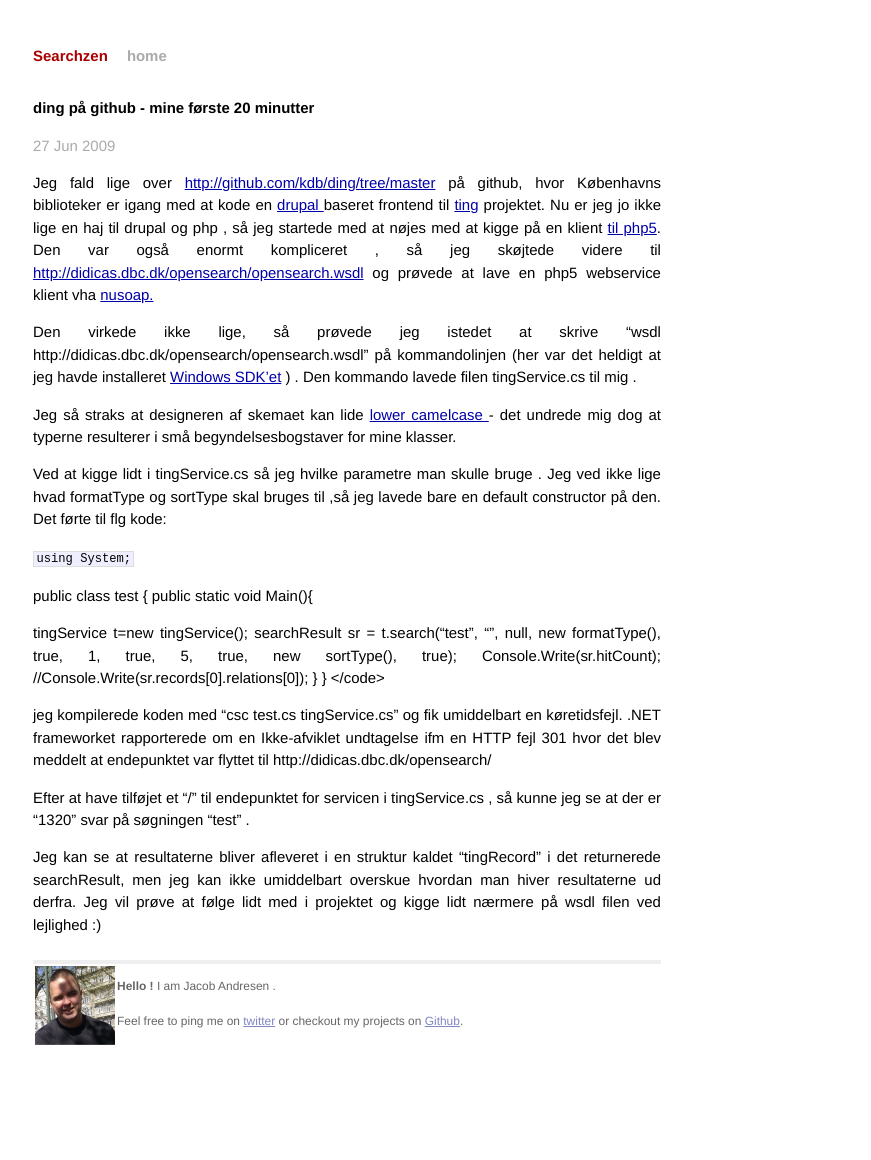
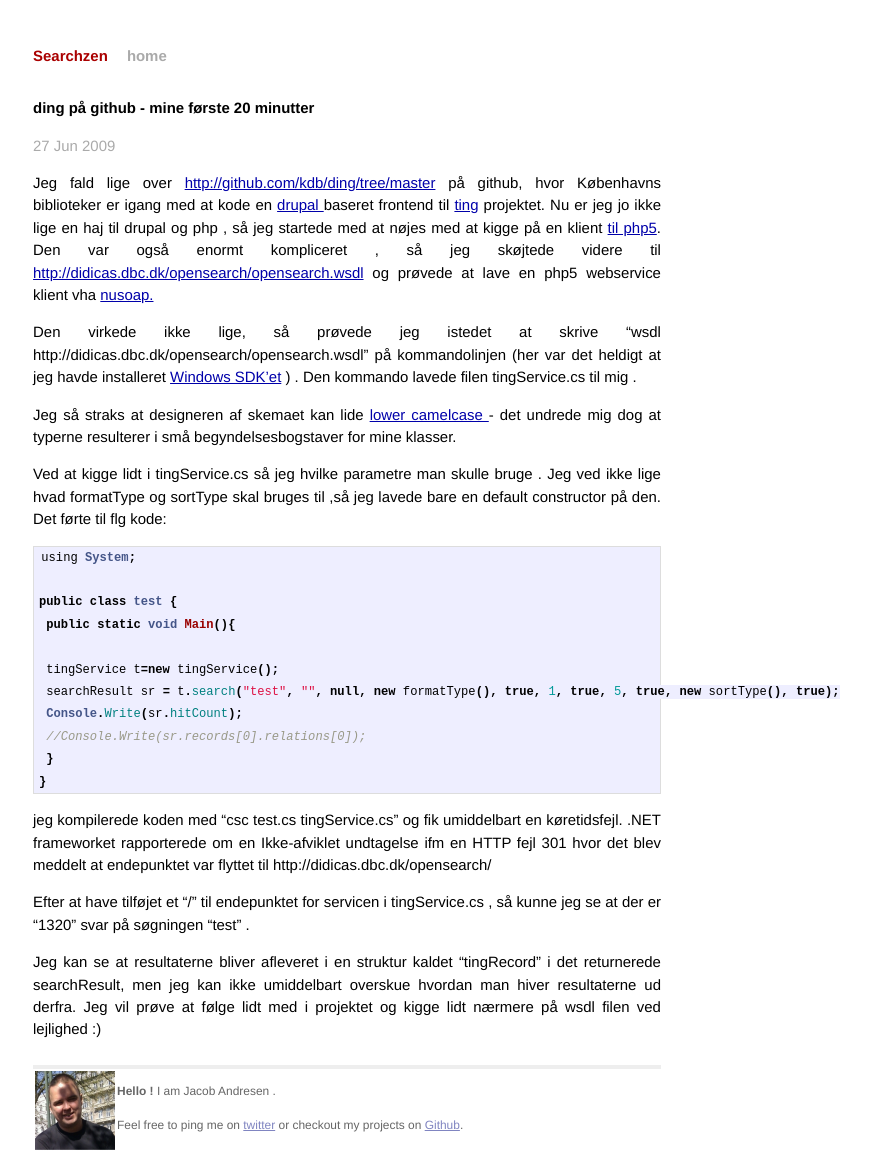
Before and after one commit to jacobandresen/searchzen.org, a Jekyll site: the page built from _posts/2009-06-27-ding-på-github---mine-første-20-minutter.markdown, in a window 1280 px wide. Shown: the whole page, without its empty margins (293-1164 px from the left). Built offline with Jekyll 4.4.1, drawn with Linux system fonts in a browser that asks for light colours; Markdown is read by kramdown in place of the engine named in the settings; before the commit the page ends 1055 px from its top, so only the background shows below that.

Commit message:
c# highlight

```diff
--- a/_posts/2009-06-27-ding-på-github---mine-første-20-minutter.markdown
+++ b/_posts/2009-06-27-ding-på-github---mine-første-20-minutter.markdown
@@ -13,7 +13,7 @@ Jeg så straks at designeren af skemaet kan lide <a href="http://en.wikipedia.or
 
 Ved at kigge lidt i tingService.cs så jeg hvilke parametre man skulle bruge . Jeg ved ikke lige hvad formatType og sortType skal bruges til ,så jeg lavede bare en default constructor på den. Det førte til flg kode:
 
-<code lang="c#">
+{%highlight Java%}
 using System;
 
 public class test {
@@ -25,7 +25,7 @@ public class test {
  //Console.Write(sr.records[0].relations[0]);
  }
 }
-</code>
+{%endhighlight %}
 
 
 jeg kompilerede koden med "csc test.cs tingService.cs" og fik umiddelbart en køretidsfejl. .NET frameworket rapporterede om en Ikke-afviklet undtagelse ifm en HTTP fejl 301  hvor det blev meddelt at endepunktet var flyttet til http://didicas.dbc.dk/opensearch/
```
